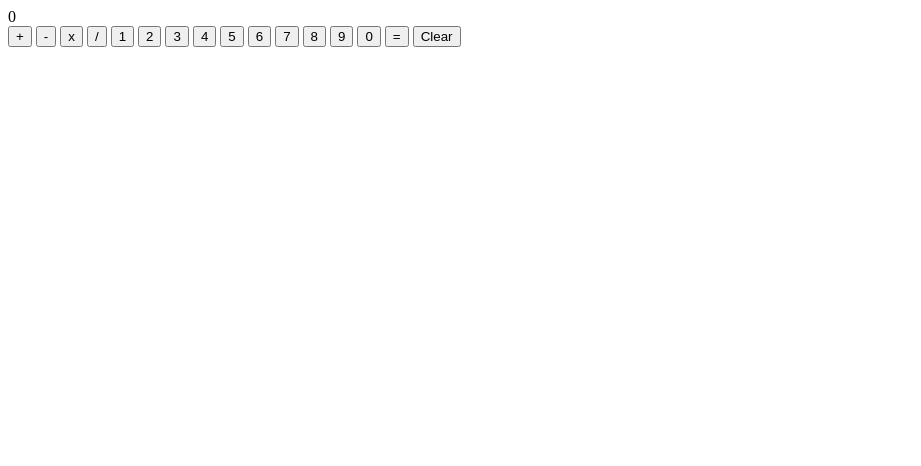
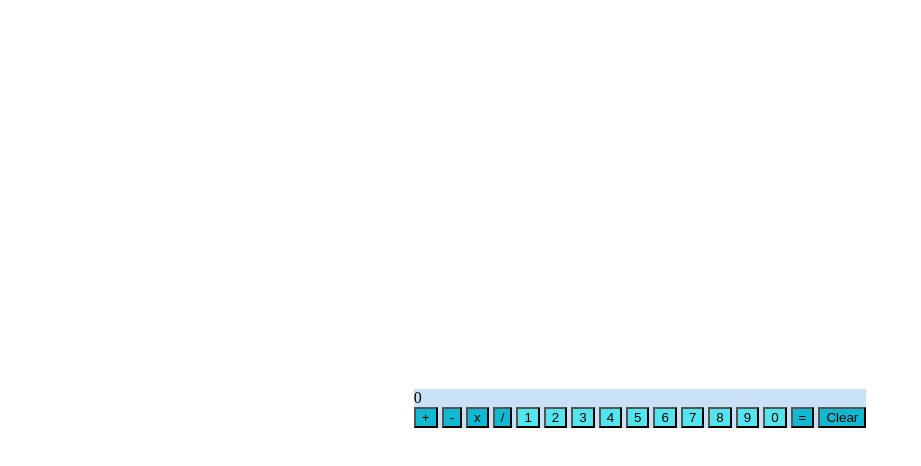
Before and after one commit to sracabanahashas/calculator, a plain HTML site: page index.html in a window 1280 px wide. Shown: the whole page, without its empty margins (0-921 px from the left). Drawn offline with Linux system fonts and the light colour scheme.

Commit message:
Add classes to buttons and wrapper divs for display elements, create flex styling to center calculator and add color contrast

```diff
--- a/calculator.js
+++ b/calculator.js
@@ -34,7 +34,7 @@ const operate = function(a, operator, b) {
     }
 }
 
-let display = document.querySelector('div');
+let display = document.querySelector('#display');
 let displayValue = 0;
 let btn = document.querySelector('#wrapper');
 
--- a/index.html
+++ b/index.html
@@ -7,26 +7,29 @@
     <link rel="stylesheet" href="style.css"></link>
 </head>
 <body>
-    <div id="display">58008</div>
-    <div id="wrapper">
-        <button id="+">+</button>
-        <button id="-">-</button>
-        <button id="*">x</button>
-        <button id="/">/</button>
-        <button id="1">1</button>
-        <button id="2">2</button>
-        <button id="3">3</button>
-        <button id="4">4</button>
-        <button id="5">5</button>
-        <button id="6">6</button>
-        <button id="7">7</button>
-        <button id="8">8</button>
-        <button id="9">9</button>
-        <button id="0">0</button>
-        <button id="=">=</button>
-        <button id="Clear">Clear</button>
+    <div id="flexWrapper">
+        <div id="displayWrapper">
+            <div id="display">58008</div>
+            <div id="wrapper">
+                <button class="operatorButton" id="+">+</button>
+                <button class="operatorButton" id="-">-</button>
+                <button class="operatorButton" id="*">x</button>
+                <button class="operatorButton" id="/">/</button>
+                <button class="numberButton" id="1">1</button>
+                <button class="numberButton"  id="2">2</button>
+                <button class="numberButton" id="3">3</button>
+                <button class="numberButton" id="4">4</button>
+                <button class="numberButton" id="5">5</button>
+                <button class="numberButton" id="6">6</button>
+                <button class="numberButton" id="7">7</button>
+                <button class="numberButton" id="8">8</button>
+                <button class="numberButton" id="9">9</button>
+                <button class="numberButton" id="0">0</button>
+                <button class="operatorButton" id="=">=</button>
+                <button class="operatorButton" id="Clear">Clear</button>
+            </div>
+        </div>
     </div>
-
     <script src="calculator.js"></script>
 </body>
 </html>
--- a/style.css
+++ b/style.css
@@ -0,0 +1,24 @@
+body {
+    height: 100vh;
+    display: flex;
+    flex-direction: column;
+
+}
+
+#flexWrapper {
+    display: flex;
+    margin: auto;
+
+}
+
+.operatorButton {
+    background-color: #11b8d1;
+}
+
+.numberButton {
+    background-color: rgb(83, 229, 237);
+}
+
+#displayWrapper {
+    background-color: rgb(201, 225, 246);
+}
```
